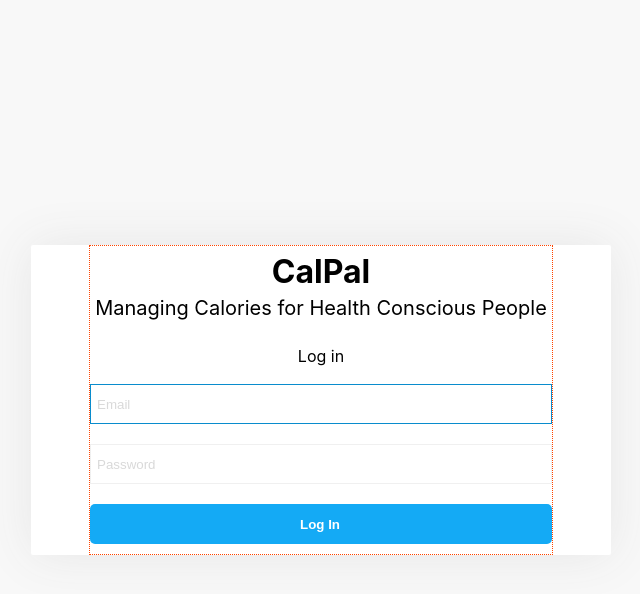
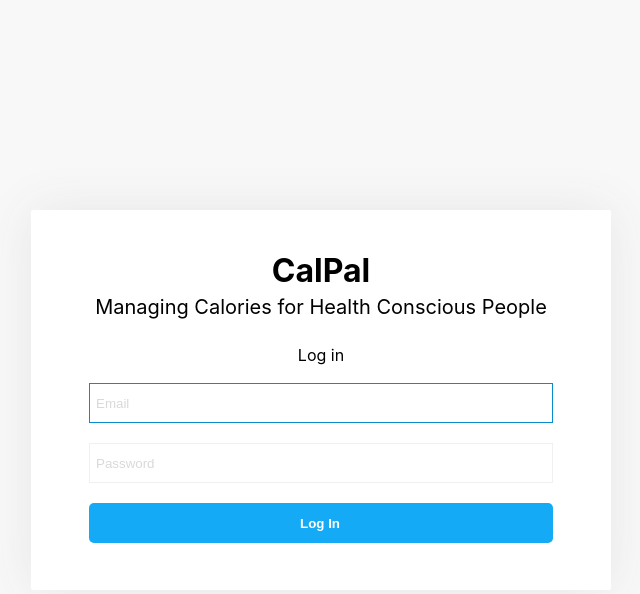
Before and after one commit to nattui/CalPal, a Python web app: template project/templates/index.html in a window 1280 px wide. Shown: the top 594 px of the page, without its empty margins (319-959 px from the left). Run offline with Jinja, Linux system fonts and the light colour scheme; the template is opened without the code that fills it, so the values that code supplies are empty; style sheets or scripts are compiled from the project's sources.

Commit message:
Update master.scss

```diff
--- a/project/static/master.scss
+++ b/project/static/master.scss
@@ -6,7 +6,7 @@
 
 $background-color: #f8f8f8;
 $accent-color: #14aaf5;
-$form-margin: 10px;
+$form-margin: 10%;
 
 // CSS Layout debugging
 %debug {
@@ -51,7 +51,7 @@ html, body {
   margin: 0 auto;
   height: 100%;
   width: 80%;
-  @extend %debug;
+  // @extend %debug;
 }
 
 // Form Container
```
